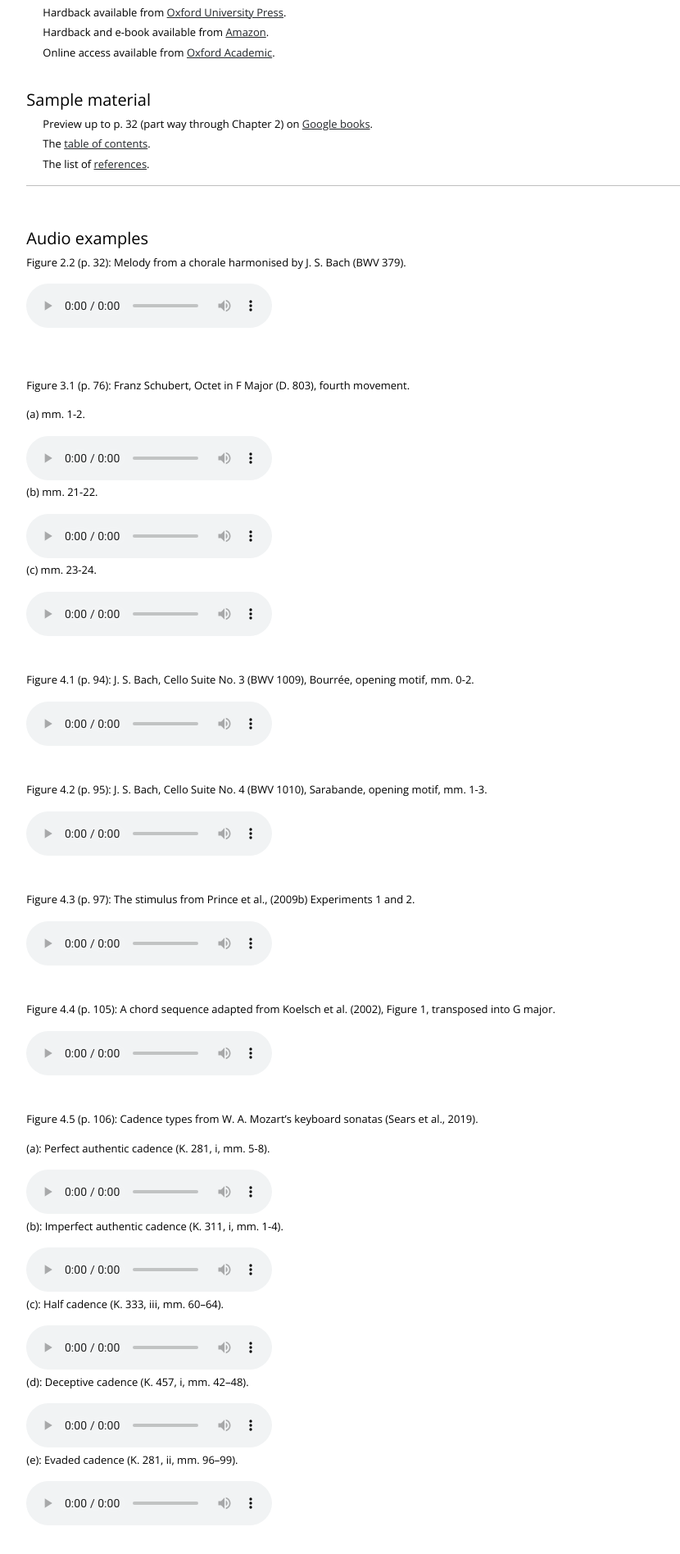
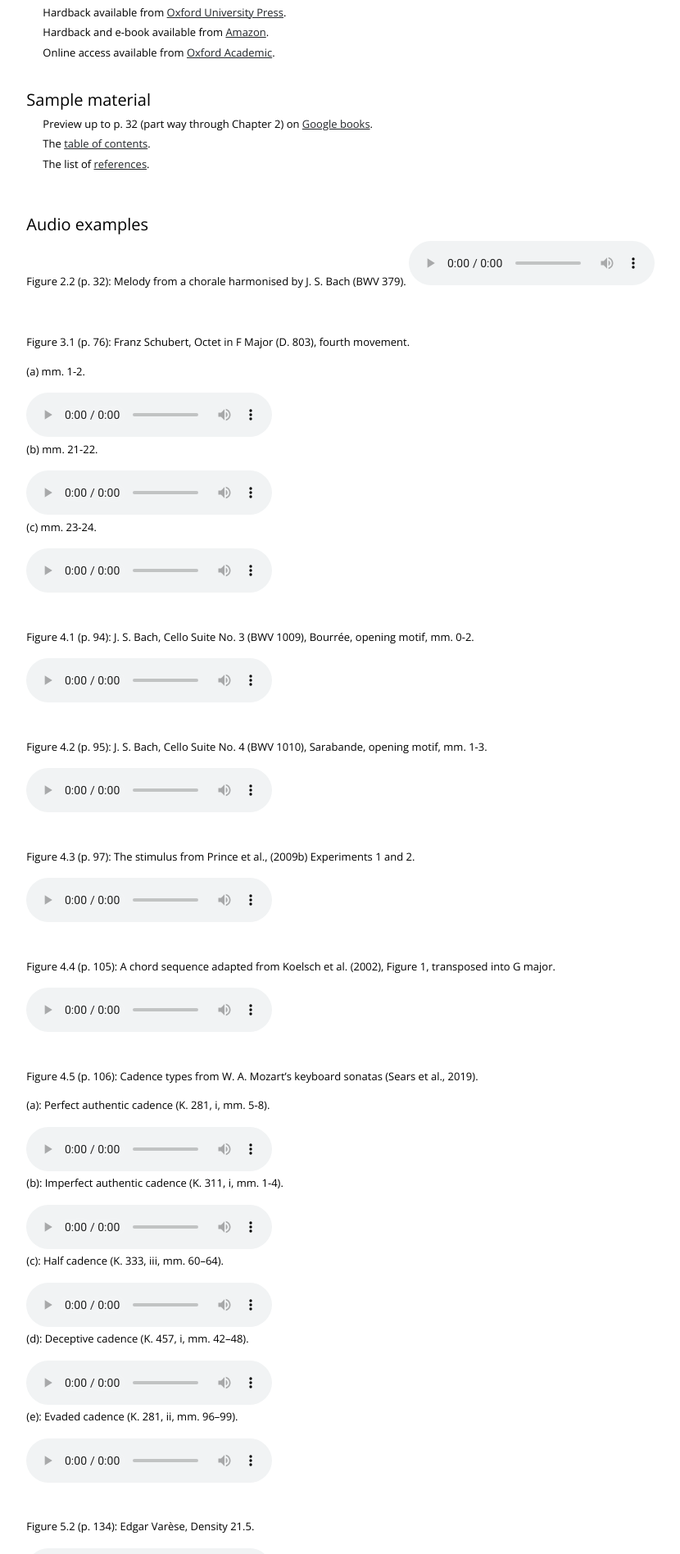
Before and after one commit to mtpearce/mtpearce.github.io, a Jekyll site: the page built from l4.md, in a window 1280 px wide. Shown: the part 1154-3050 px from the top of the page at 82% size, without its empty margins (197-1027 px from the left). Built offline with Jekyll 4.4.1, drawn with Linux system fonts in a browser that asks for light colours; nearby versions of some CDN libraries.

Commit message:
Update l4

```diff
--- a/l4.md
+++ b/l4.md
@@ -85,12 +85,11 @@
 
 </div>
 
-<hr>
 <br>
 
 <h5>Audio examples</h5>
 
-<p>Figure 2.2 (p. 32): Melody from a chorale harmonised by J. S. Bach (BWV 379).</p>
+<h7>Figure 2.2 (p. 32): Melody from a chorale harmonised by J. S. Bach (BWV 379).</h7>
 
 <audio controls>
   <source src="assets/audio/Figure2.2_chorale151.ogg" type="audio/ogg">
```
